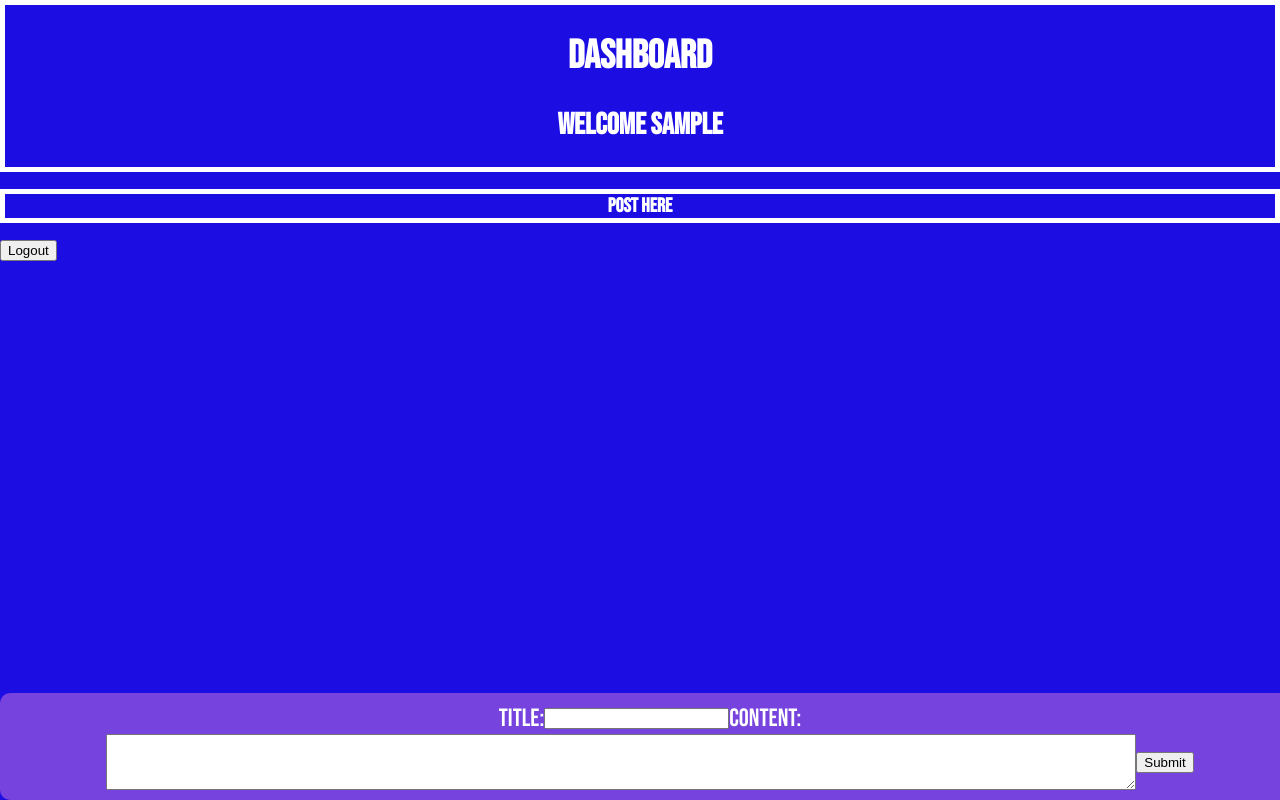
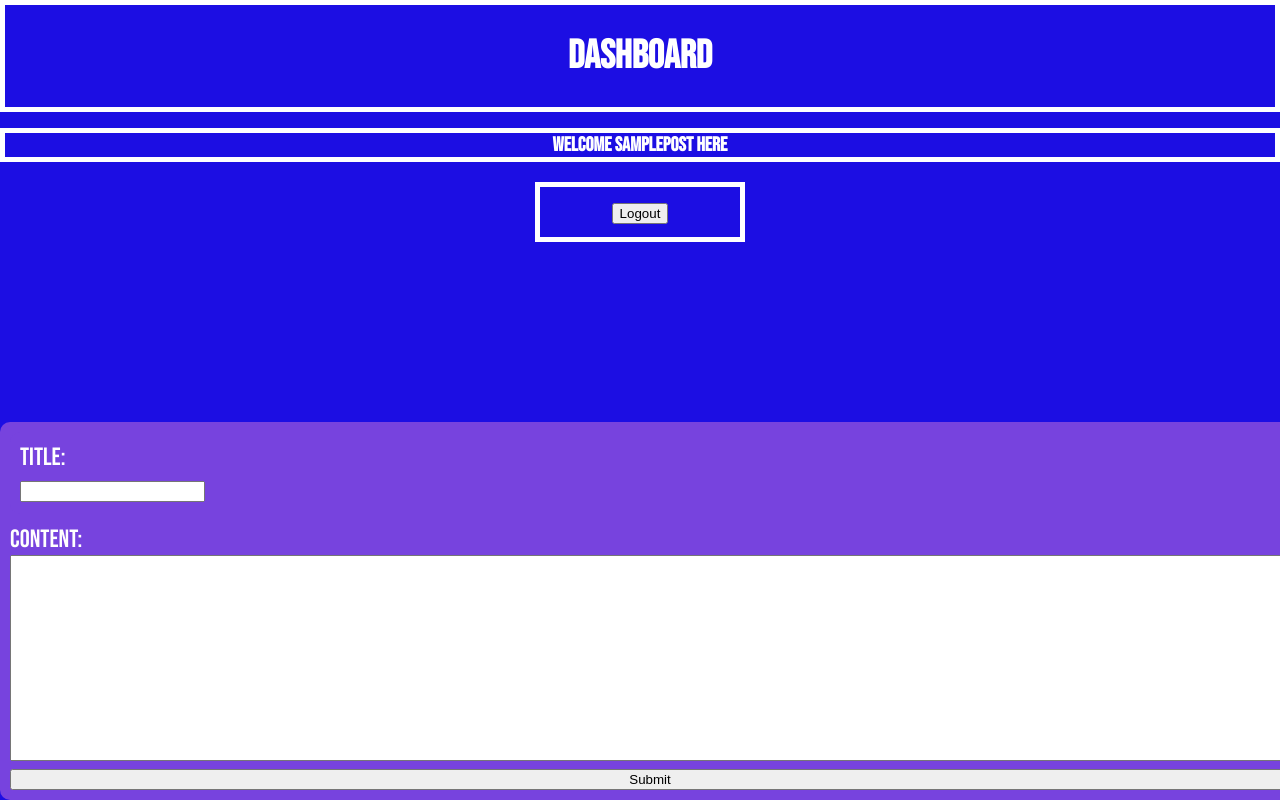
Before and after one commit to JoeMille/full-flask, a Flask app: page /dashboard in a window 1280 px wide. Run offline with Flask 3, Linux system fonts and the light colour scheme; the visitor is signed in with stand-in values (Sample User, id 1); data that the repository does not hold is empty; some libraries are stand-ins or nearby versions.

Commit message:
fixed styling and obstructive spacing issues on dashboard features

```diff
--- a/static/style.css
+++ b/static/style.css
@@ -5,8 +5,10 @@ body {
     background-color: #1c0ee3;
     text-align: left;
     margin: 0;
-    padding-bottom: 100px;;
+    padding-bottom: 400px;
 }
+
+/* Index/login page styles */
 
 .home-page-header {
     color: #ffffff;
@@ -16,6 +18,8 @@ body {
     border: 5px solid #ffffff;
 }
 
+/* Login/ logout and register forms */
+
 .form-container {
     display: flex;
     justify-content: center;
@@ -23,12 +27,29 @@ body {
 }
 
 .login-form, .register-form {
+    font-family: 'Bebas Neue', cursive;
+    font-size: 15px;
     background-color: #7743de;
     border-radius: 10px;
     padding: 10px;
     width: 200px;
     margin: 0 10px; /* Add some space between the forms */
 }
+
+.index-page-logout {
+    display: block;
+    width: 200px;
+    height: 50px;
+    line-height: 50px; /* Vertically center the text */
+    margin: 20px auto; /* Center the button and add padding on top */
+    color: #ffffff;
+    font-family: 'Bebas Neue', cursive;
+    font-size: 20px;
+    text-align: center;
+    border: 5px solid #ffffff;
+}
+
+/* Dashboard page styles */
 
 .dashboard-header {
     color: #ffffff;
@@ -38,34 +59,9 @@ body {
     border: 5px solid #ffffff;
 }
 
-.post-form-h2 {
-    color: #ffffff;
-    font-family: 'Bebas Neue', cursive;
-    font-size: 20px;
-    text-align: center;
-    border: 5px solid #ffffff;
-}
-
-.post-form {
-    position: fixed;
-    bottom: 0;
-    width: 100%;
-    background-color: #7743de;
-    font-size: 25px;
-    font-family: 'Bebas Neue', cursive;
-    color: #ffffff;
-    border-radius: 10px;
-    padding: 10px;
-    display: flex;
-    justify-content: center;
-    align-items: center;
-    flex-wrap: wrap;
-}
-
-.post-form textarea {
-    font-family: 'Bebas Neue', cursive;
-    width: 80%;
-    height: 50px;
+/* Post form and post styles */
+.posts-container {
+    margin-bottom: 300px; /* Adjust this value to create more or less space */
 }
 
 .post {
@@ -88,3 +84,59 @@ body {
 .post-content {
     margin-bottom: 20px;
 }
+
+/* Author-post form styles */
+
+.post-form-h2 {
+    color: #ffffff;
+    font-family: 'Bebas Neue', cursive;
+    font-size: 20px;
+    text-align: center;
+    border: 5px solid #ffffff;
+}
+
+.post-form {
+    position: fixed;
+    bottom: 0;
+    width: 100%;
+    background-color: #7743de;
+    font-size: 25px;
+    font-family: 'Bebas Neue', cursive;
+    color: #ffffff;
+    border-radius: 10px;
+    padding: 10px;
+    display: flex;
+    flex-direction: column; /* Stack the title bubble and content area vertically */
+    align-items: stretch; /* Make the children take up the full width */
+}
+
+.title-bubble {
+    background-color: #7743de;
+    border-radius: 10px;
+    padding: 10px;
+    margin-bottom: 10px; /* Add some space between the title bubble and the content area */
+}
+
+.content-area {
+    flex-grow: 1; /* Make the content area take up the remaining space */
+}
+
+.post-form textarea {
+    font-family: 'Bebas Neue', cursive;
+    width: 100%; /* Make the textarea take up the full width */
+    height: 200px;
+}
+
+/* Post submit button styles */
+.post-submit-button {
+    display: block;
+    width: 200px; /* Set a fixed width */
+    height: 50px;
+    line-height: 50px; /* Vertically center the text */
+    margin: 20px auto; /* Center the button and add padding on top */
+    color: #ffffff;
+    font-family: 'Bebas Neue', cursive;
+    font-size: 40px;
+    text-align: center;
+    border: 5px solid #ffffff;
+}
--- a/templates/dashboard.html
+++ b/templates/dashboard.html
@@ -8,11 +8,14 @@
 <!-- Displays dashboard header welcoming user by their login name-->
 <header class="dashboard-header">
 <h1>DASHBOARD</h1>
-<h2>Welcome {{ current_user.username }}</h2>
 </header>
 
 <!-- to display post  updates -->
-<h2 class="post-form-h2">Post here</h2>
+<h2 class="post-form-h2">Welcome {{ current_user.username }}Post here</h2>
+<!-- Logout button -->
+<form action="{{ url_for('logout') }}" method="POST" class="index-page-logout">
+    <input type="submit" value="Logout">
+</form>
 
 <!-- Displays post updates (Users can delete their own posts)-->
 {% for post in posts %}
@@ -30,16 +33,16 @@
 
 <!-- Create post form -->
 <form method="POST" action="{{ url_for('dashboard') }}" class="post-form">
-    <label for="title">Title:</label><br>
-    <input type="text" id="title" name="title" required><br>
-    <label for="content">Content:</label><br>
-    <textarea id="content" name="content" required></textarea><br>
+    <div class="title-bubble">
+        <label for="title">Title:</label><br>
+        <input type="text" id="title" name="title" required><br>
+    </div>
+    <div class="content-area">
+        <label for="content">Content:</label><br>
+        <textarea id="content" name="content" required></textarea><br>
+    </div>
     <input type="submit" value="Submit">
 </form>
 
-<!-- Logout button -->
-<form action="{{ url_for('logout') }}" method="POST">
-    <input type="submit" value="Logout">
-</form>
 
 {% endblock %}
--- a/templates/index.html
+++ b/templates/index.html
@@ -24,7 +24,7 @@
 
     <!-- Register new user form -->
     <div class="register-form">
-        <h2>Create a new account</h2>
+        <h2>Create account</h2>
         <form action="{{ url_for('register') }}" method="post">
             <p><input type="text" name="username" placeholder="Username"></p>
             <p><input type="password" name="password" placeholder="Password"></p>
```
